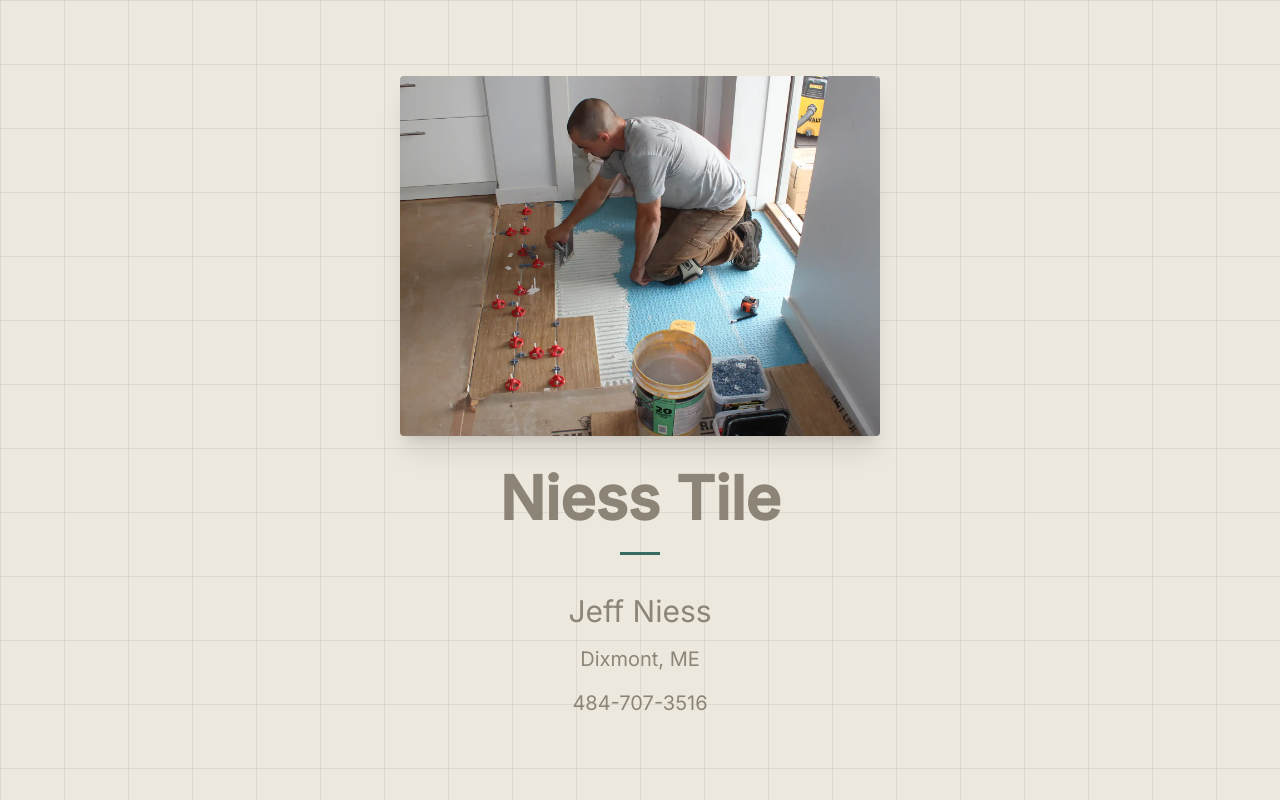
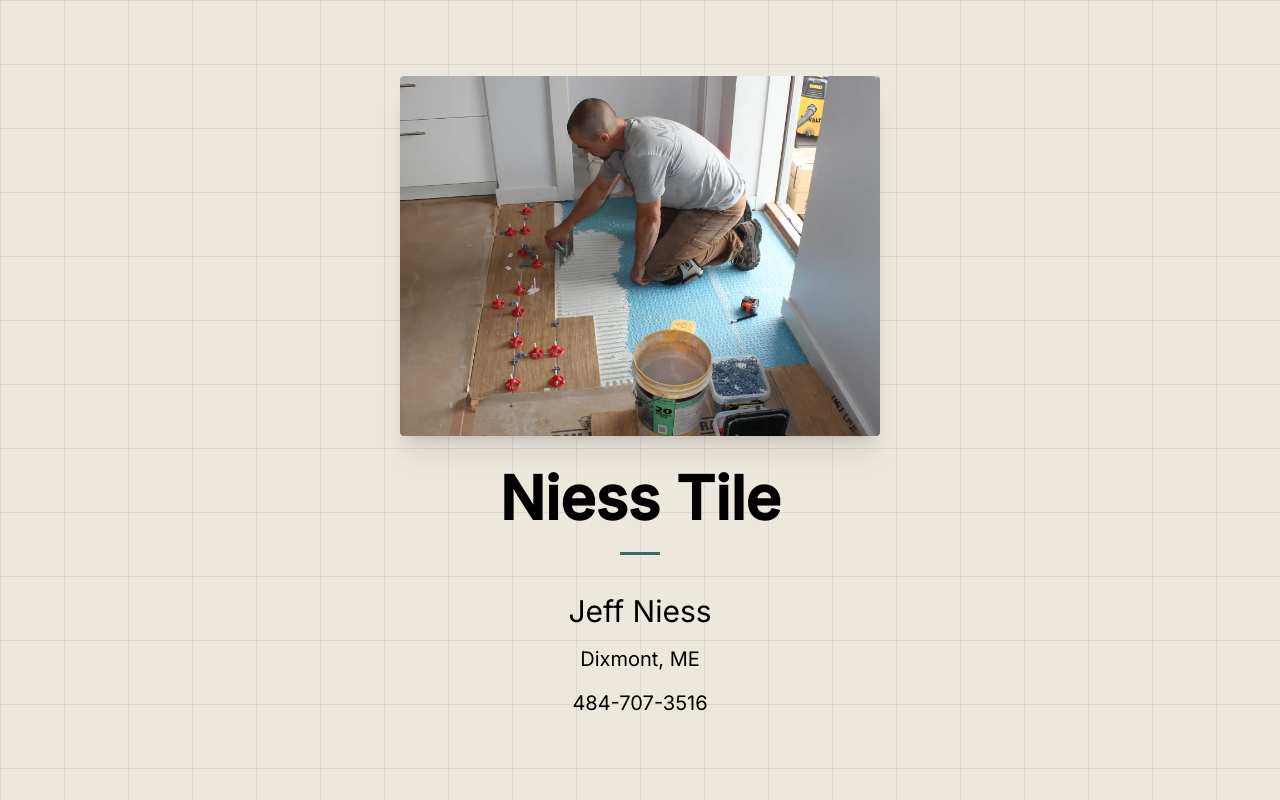
Before and after one commit to morrisonwolozin/site-niesstile, a plain HTML site: page index.html in a window 1280 px wide. Drawn offline with nearby package versions, Linux system fonts and the light colour scheme.

```diff
--- a/index.html
+++ b/index.html
@@ -36,7 +36,7 @@
       margin: 0 0 0.75rem 0;
     }
     p {
-      color: var(--grout);
+      color: var(--ink);
       font-size: 1.05rem;
       margin: 0;
     }
@@ -56,9 +56,9 @@
       <img src="2000-LHR-entry.webp" alt="Niess Tile installer setting subway tile in a shower surround" class="w-[min(90vw,480px)] aspect-[4/3] object-cover object-[center_20%] rounded mx-auto mb-8 shadow-xl">
       <p class="text-6xl font-extrabold y-2">Niess Tile</p>
       <span class="accent"></span>
-      <p class="text-3xl py-2"> Jeff Niess</p>
-      <p class="text-xl py-2">Dixmont, ME </p>
-      <p class="text-xl py-2">484-707-3516</p>
+        <p class="text-3xl py-2"> Jeff Niess</p>
+        <p class="text-xl py-2">Dixmont, ME </p>
+        <p class="text-xl py-2">484-707-3516</p>
     </div>
   </body>
 </html>
```
